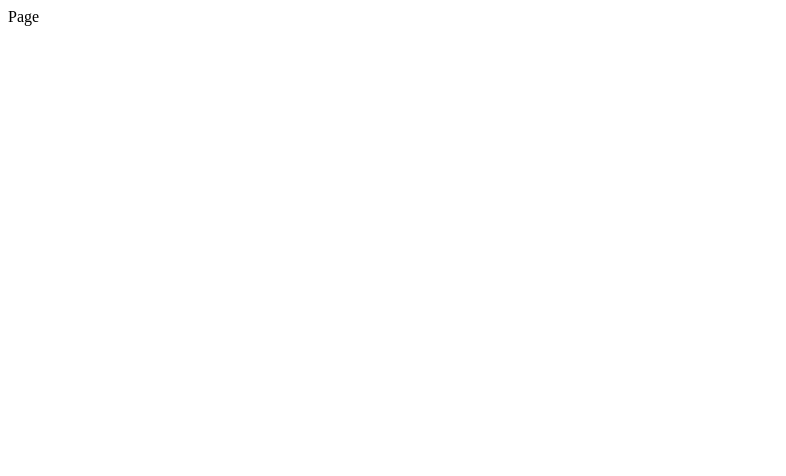
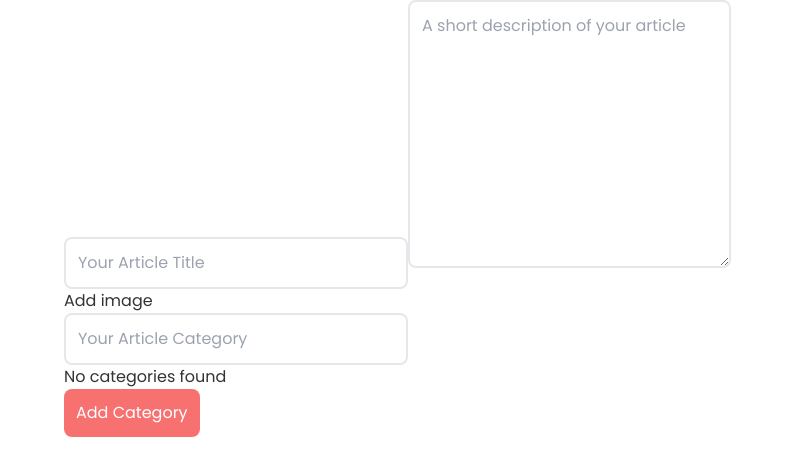
Before and after one commit to precious654/inkwell, a Next.js app: page /write in a window 1280 px wide. Shown: the top 476 px of the page, without its empty margins (0-786 px from the left). Built offline with nearby package versions, Linux system fonts and the light colour scheme.

Commit message:
users can now search and add categories

```diff
--- /dev/null
+++ b/actions/addCategory.ts
@@ -0,0 +1,18 @@
+"use server"
+
+import { db } from "@/lib/db"
+
+async function searchCategory(name: string) {
+    try {
+        const category = await db.category.create({
+            data: {
+                name,
+            }
+        });
+        return { data: category };
+    } catch (error) {
+        return { error: "Could not create category" };
+    }
+}
+
+export default searchCategory;
--- /dev/null
+++ b/actions/searchCategory.ts
@@ -0,0 +1,26 @@
+"use server"
+
+import { db } from "@/lib/db"
+
+async function searchCategory(name: string) {
+    try {
+        const category = await db.category.findMany({
+            where: {
+                name: {
+                    contains: name,
+                    mode: "insensitive"
+                }
+            },
+            take: 10,
+        });
+        if(!category) {
+            return {error: "Category not found"};
+        } else {
+            return {data: category}
+        }
+    } catch (error) {
+        return { error: "Category not found" }
+    }
+}
+
+export default searchCategory;
--- a/app/(write)/layout.tsx
+++ b/app/(write)/layout.tsx
@@ -1,6 +1,15 @@
+import { Poppins } from "next/font/google";
+import "@/app/globals.css";
+
+const poppins = Poppins({
+  subsets: ["latin"],
+  weight: ["100", "300", "400", "600"],
+  display: "swap",
+});
+
 export const metadata = {
-  title: 'Next.js',
-  description: 'Generated by Next.js',
+  title: 'Write Page',
+  description: 'Write down your article to post on the blog',
 }
 
 export default function RootLayout({
@@ -10,7 +19,11 @@ export default function RootLayout({
 }) {
   return (
     <html lang="en">
-      <body>{children}</body>
+      <body className={poppins.className}>
+      <div className="containeer">
+        {children}
+      </div>
+      </body>
     </html>
   )
 }
--- a/app/(write)/write/page.tsx
+++ b/app/(write)/write/page.tsx
@@ -1,8 +1,55 @@
+"use client"
+
 import React from 'react'
+import searchCategory from "@/actions/searchCategory";
+import addCategory from "@/actions/addCategory";
+
+interface Category{
+    name: string,
+    id: string,
+    createdAt: Date,
+    updatedAt: Date
+}
 
 const Page = () => {
+    const[category, setCategory] = React.useState("");
+    const[categories, setCategories] = React.useState<Category[]>([]);
+
+    const handleChange = async (event: React.ChangeEvent<HTMLInputElement>) => {
+        setCategory(event.target.value);
+        const {data, error } = await searchCategory(category);
+        if(data) {
+            console.log(data)
+            setCategories(data);
+        } else {
+            console.log(error)
+        }
+
+    }
+
+    const handleClick = async () => {
+        const { data, error } = await addCategory(category);
+        if(data) {
+            console.log(data)
+        } else {
+            console.log(error)
+        }
+    }
+
     return (
-        <div>Page</div>
+        <main>
+            <form>
+                <input type="text" name="title" placeholder="Your Article Title" required className="p-3 rounded-lg border-2 border-gray-200 outline-0" />
+                <textarea name="description" placeholder="A short description of your article" rows={10} required className="p-3 rounded-lg border-2 border-gray-200 outline-0"></textarea>
+                <div>
+                    <input type="file" id="image" name="imageUrl" className="hidden" accept="image/*" />
+                    <label htmlFor="image" className="font-medium cursor-pointer">Add image</label>
+                </div>
+                <input type="text" name="category" placeholder="Your Article Category" required className="p-3 rounded-lg border-2 border-gray-200 outline-0" onChange={handleChange} />
+                { categories.length === 0 ? <p>No categories found</p> : categories.map(category => (<p key={category.id}>{category.name}</p>))}
+                { categories.length === 0 && <button className="bg-red-400 rounded-lg p-3 text-[#FFFFFF]" onClick={handleClick}>Add Category</button>}
+            </form>
+        </main>
     )
 }
 export default Page
```
